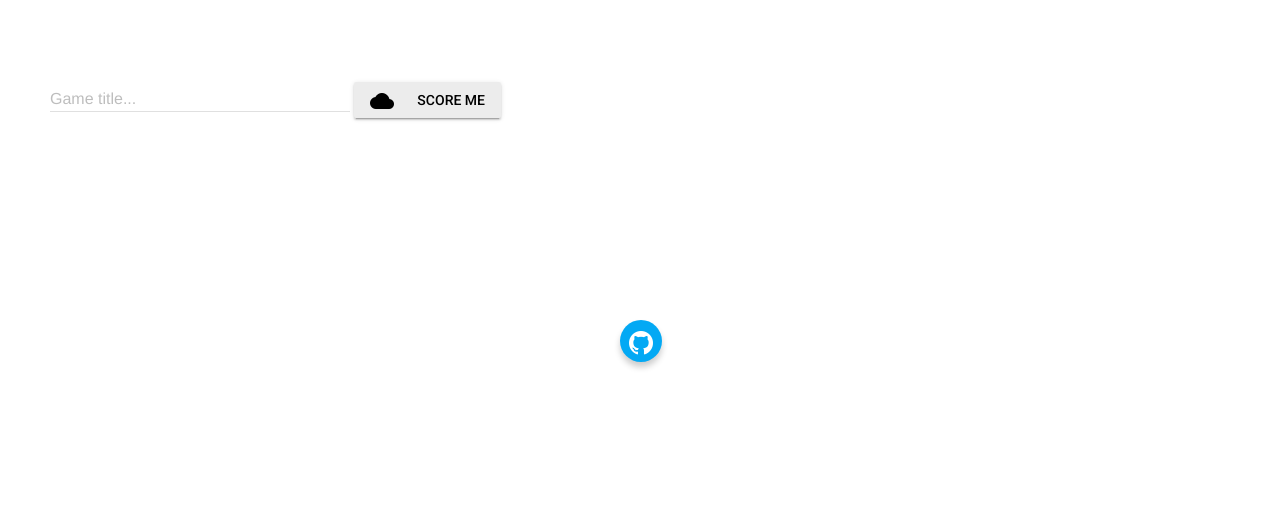
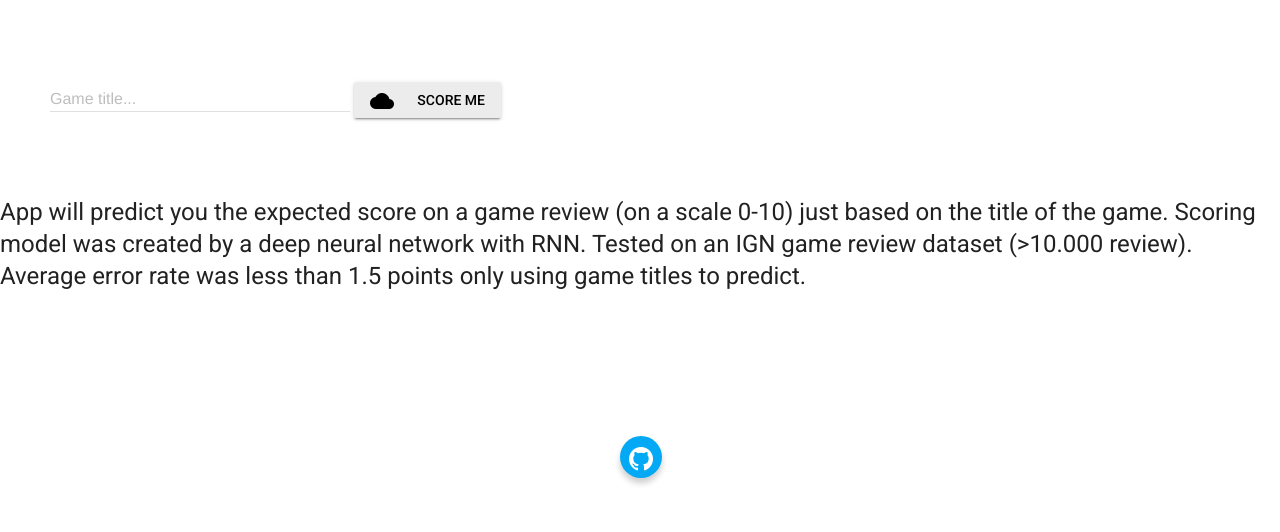
Before and after one commit to vtisza/game_title_evaluator, a Flask app: page / in a window 1280 px wide. Shown: the part 143-675 px from the top of the page. Run offline with Flask 2, Linux system fonts and the light colour scheme; some libraries are stand-ins or nearby versions.

Commit message:
Extending text in index.html

```diff
--- a/templates/index.html
+++ b/templates/index.html
@@ -27,6 +27,10 @@
 
   {% if score %}
     <h4>{{ score }}</h4>
+  {% else %}
+    <h4>App will predict you the expected score on a game review (on a scale 0-10) just based on the title of the game.
+      Scoring model was created by a deep neural network with RNN. Tested on an IGN game review dataset (>10.000 review).
+      Average error rate was less than 1.5 points only using game titles to predict.</h4>
   {% endif %}
 
   <a class="follow" href="https://github.com/vtisza/game_title_evaluator" target="_blank"><i class="fa fa-github"></i>See project on Github</a>
```
